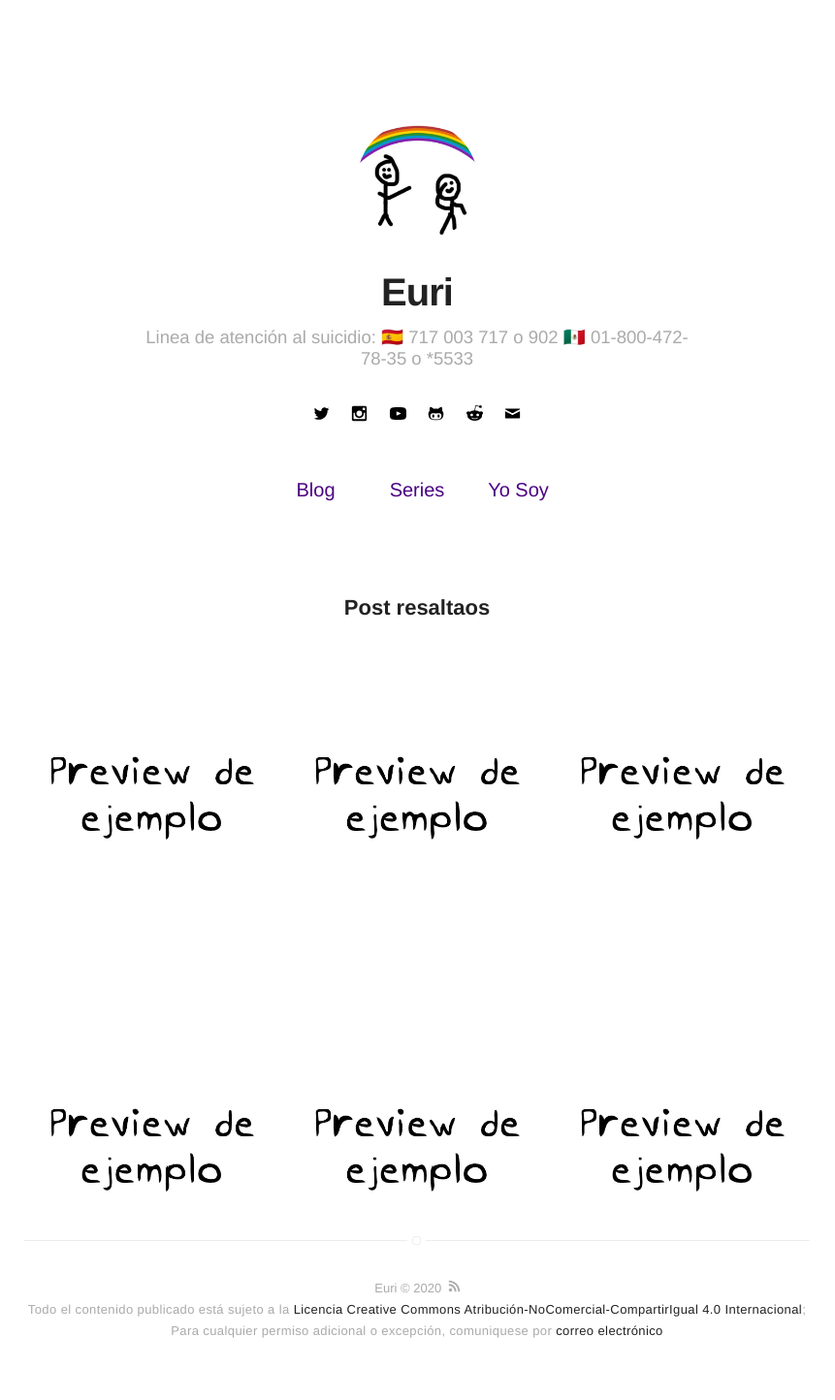
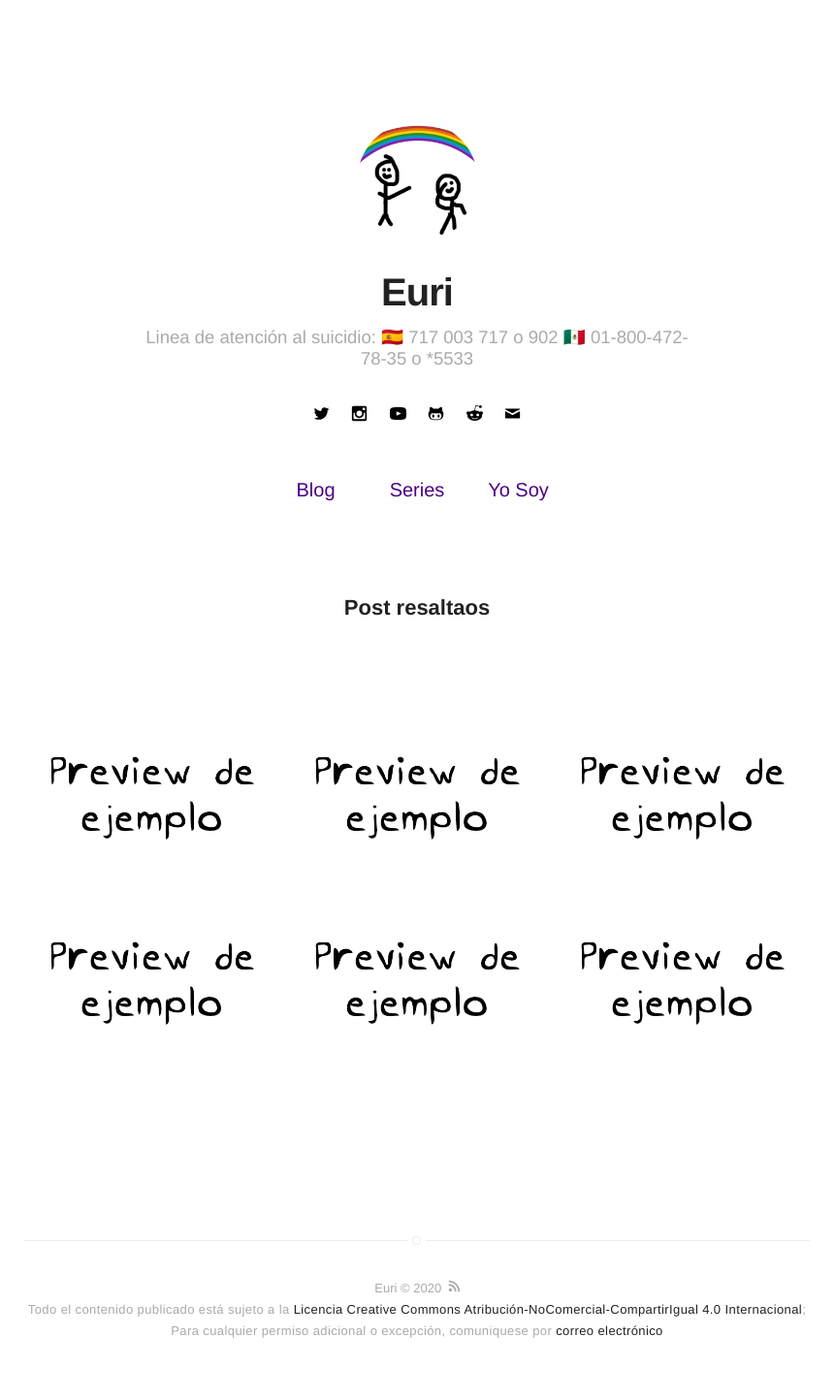
Before and after one commit to EuriNaiz/EuriWeb, a Jekyll site: the page built from index.html, in a window 1280 px wide. Shown: the whole page at 97% size, without its empty margins (210-1071 px from the left). Built offline with Jekyll 4.4.1, drawn with Linux system fonts in a browser that asks for light colours; emoji names are drawn with the system emoji font.

Commit message:
arreglado el espacio entre rows

```diff
--- a/_includes/mainindex.html
+++ b/_includes/mainindex.html
@@ -3,7 +3,7 @@
 	.cuadriculafeed {
   display: grid;
   grid-template-columns: repeat(3, 1fr);
-  grid-template-rows: 1fr;
+  grid-template-rows: repeat(1fr);
   gap: 10px;
   grid-auto-rows: 33.3333%;
   grid-auto-columns: 33.3333%;
```
